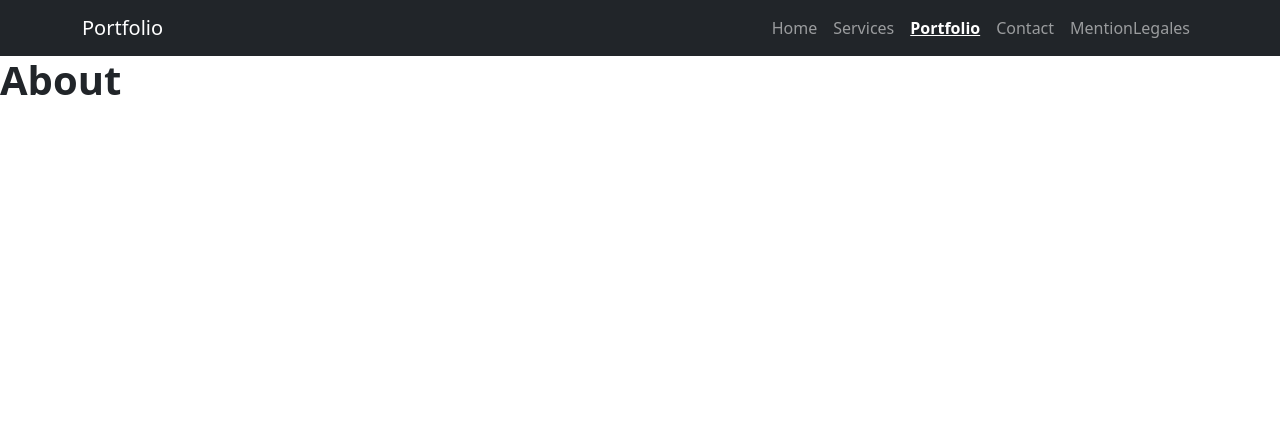
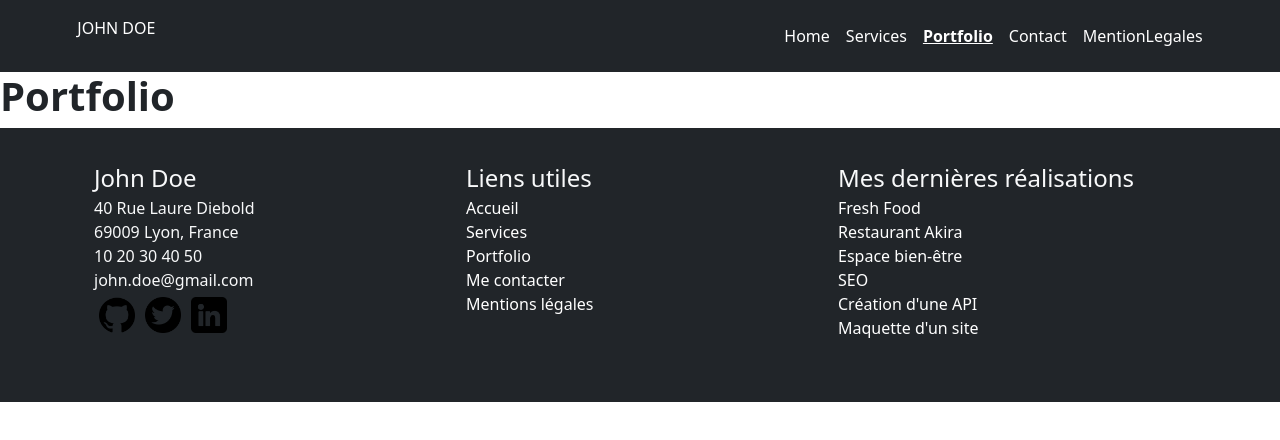
Before and after one commit to HidekashiLawliet/PortfolioCEF, a React (Create React App) app in the folder portfolio/: page /Portfolio in a window 1280 px wide. Shown: the top 440 px of the page. Built offline with nearby package versions, Linux system fonts and the light colour scheme.

Commit message:
Migrate styles to SCSS and update Navbar layout
Replaced App.css with App.scss and added sass as a dev dependency. Updated imports and layout in App.js and Navbar.js to use SCSS and improve header styling. Modified Portfolio.js to display 'Portfolio' instead of 'About'.

```diff
--- a/portfolio/package.json
+++ b/portfolio/package.json
@@ -37,5 +37,8 @@
             "last 1 firefox version",
             "last 1 safari version"
         ]
+    },
+    "devDependencies": {
+        "sass": "^1.97.3"
     }
 }
--- a/portfolio/src/App.js
+++ b/portfolio/src/App.js
@@ -1,7 +1,7 @@
 import 'bootstrap/dist/css/bootstrap.min.css';
 import "https://cdn.jsdelivr.net/npm/bootstrap@5.3.8/dist/js/bootstrap.bundle.min.js";
 import { useState } from "react";
-import './App.css';
+import './App.scss';
 import textIcon from "./assets/icon/file-text.svg";
 import pingIcon from "./assets/icon/map-pin.svg";
 import personIcon from "./assets/icon/person-16.svg";
@@ -14,8 +14,7 @@ import linkedinFav from "./assets/img/linkedin.png";
 import twitterFav from "./assets/img/twitter.png";
 
 
-import 'bootstrap/dist/css/bootstrap.min.css';
-import { BrowserRouter, Link, Route, Routes } from "react-router-dom";
+import { BrowserRouter, Route, Routes } from "react-router-dom";
 import Navbar from "./components/Navbar";
 import Contact from "./pages/Contact";
 import MentionLegales from "./pages/MentionLegales";
@@ -55,26 +54,26 @@ function CardMenu({ onClose }) {
 	);
 }
 
-function Header() {
-	return (
-		<div className="header d-flex justify-content-center bg-dark col-md-12">
-			<div className="d-flex justify-content-between col-md-11 text-white p-3">
-				<a className="text-white text-decoration-none">
-					<span> JOHN DOE</span>
-				</a>
-				<div>
-					<a href="#home" data-bs-spy="scroll" className="nav-pills active text-white text-decoration-none">
-						<span className="customLink active">HOME</span>
-					</a>
-					<Link to="/services" className='nav-pills text-white text-decoration-none'><span className="customLink" >SERVICES</span></Link>
-					<Link to="/portfolio" className='nav-pills text-white text-decoration-none'><span className="customLink ">PORTFOLIO</span></Link>
-					<Link to="/contact" className='nav-pills text-white text-decoration-none'><span className="customLink">CONTACT</span></Link>
-					<Link to="/mentionsLegales" className='nav-pills text-white text-decoration-none'><span className="customLink">MENTIONS LÉGALES</span></Link>
-				</div>
-			</div>
-		</div>
-	);
-}
+//function Header() {
+// return (
+// 	<div className="header d-flex justify-content-center bg-dark col-md-12">
+// 		<div className="d-flex justify-content-between col-md-11 text-white p-3">
+// 			<a className="text-white text-decoration-none">
+// 				<span> JOHN DOE</span>
+// 			</a>
+// 			<div>
+// 				<a href="#home" data-bs-spy="scroll" className="nav-pills active text-white text-decoration-none">
+// 					<span className="customLink active">HOME</span>
+// 				</a>
+// 				<Link to="/services" className='nav-pills text-white text-decoration-none'><span className="customLink" >SERVICES</span></Link>
+// 				<Link to="/portfolio" className='nav-pills text-white text-decoration-none'><span className="customLink ">PORTFOLIO</span></Link>
+// 				<Link to="/contact" className='nav-pills text-white text-decoration-none'><span className="customLink">CONTACT</span></Link>
+// 				<Link to="/mentionsLegales" className='nav-pills text-white text-decoration-none'><span className="customLink">MENTIONS LÉGALES</span></Link>
+// 			</div>
+// 		</div>
+// 	</div>
+// );
+//}
 
 function Home() {
 	const [isCardMenuOpen, setIsCardMenuOpen] = useState(false);
@@ -220,10 +219,9 @@ function Footer() {
 function Display() {
 	return (
 		<section className="desktop">
-			<Header />
+			{/* <Header /> */}
 			<Home />
 			<SkillsPart />
-			<Footer />
 		</section>
 	);
 }
@@ -231,8 +229,6 @@ function Display() {
 function App() {
 
 	return (
-
-
 		<BrowserRouter>
 			<Navbar />
 			<main className="content">
@@ -244,6 +240,7 @@ function App() {
 					<Route path="/MentionLegales" element={<MentionLegales />} />
 				</Routes>
 			</main >
+			<Footer />
 		</BrowserRouter>
 	);
 
--- a/portfolio/src/App.css
+++ b/portfolio/src/App.scss
@@ -1,4 +1,4 @@
-@import url('https://fonts.googleapis.com/css2?family=Nunito+Sans:ital,opsz,wght@0,6..12,200..1000;1,6..12,200..1000&display=swap');
+@import url("https://fonts.googleapis.com/css2?family=Nunito+Sans:ital,opsz,wght@0,6..12,200..1000;1,6..12,200..1000&display=swap");
 
 .desktop,
 .tablet,
@@ -9,19 +9,28 @@
 /* Desktop */
 @media (min-width: 1290px) {
 	.desktop {
-		font-family: 'Nunito Sans', sans-serif;
+		font-family: "Nunito Sans", sans-serif;
 		display: flex;
 		height: 200vh;
 		background-color: rgb(255, 255, 255);
 		flex-direction: column;
-
+	}
 	.header {
 		margin: auto;
 		display: flex;
 		justify-content: space-between;
+
 		font-size: 20px;
 		position: fixed;
 		top: 0;
+		background-color: #0d6efd;
+	}
+	#home {
+		background-color: rgb(255, 255, 255);
+		align-items: center;
+		background-image: url("./assets/img/hero-bg.jpg");
+		background-color: rgba(255, 255, 255, 1);
+	}
 }
 
 #home {
@@ -34,9 +43,6 @@
 .introduction {
 	font-size: 4rem;
 	color: white;
-
-		}
-	}
 }
 
 h1 {
@@ -71,9 +77,7 @@ p {
 .active {
 	font-weight: bold;
 	text-decoration: underline;
-
 }
-
 
 .App {
 	display: flexbox;
@@ -117,7 +121,6 @@ p {
 .AboutMe {
 	padding: 0rem 3rem;
 	text-align: left;
-
 }
 
 .MySkills {
@@ -170,7 +173,6 @@ p {
 	height: 16px;
 }
 
-
 /* Tablet */
 @media (min-width: 768px) and (max-width: 1289px) {
 	.tablet {
@@ -182,7 +184,6 @@ p {
 	}
 }
 
-
 /* Mobile */
 @media (max-width: 767px) {
 	.mobile {
--- a/portfolio/src/components/Navbar.js
+++ b/portfolio/src/components/Navbar.js
@@ -1,27 +1,28 @@
+import 'bootstrap/dist/css/bootstrap.min.css';
+import "https://cdn.jsdelivr.net/npm/bootstrap@5.3.8/dist/js/bootstrap.bundle.min.js";
 import { NavLink } from "react-router-dom";
 
 export default function Navbar() {
     return (
-        <nav className="navbar navbar-expand navbar-dark bg-dark">
-            <div className="container">
-                <NavLink className="navbar-brand" to="/">
-                    Portfolio
-                </NavLink>
-
-                <div className="navbar-nav">
-                    <NavLink className="nav-link" to="/">
+        <nav className="header bg-dark d-flex align-items-center col-md-12">
+            <div className=" d-flex margin-width-auto-2r justify-content-between position-relative col-md-11 text-white p-3 text-white text-decoratio-none">
+                <a className="text-white text-decoration-none mx-2">
+                    <span>JOHN DOE</span>
+                </a>
+                <div className="navbar-nav d-flex align-content-center flex-row">
+                    <NavLink className="nav-link mx-2" to="/">
                         Home
                     </NavLink>
-                    <NavLink className="nav-link" to="/Services">
+                    <NavLink className="nav-link margin mx-2" to="/Services">
                         Services
                     </NavLink>
-                    <NavLink className="nav-link" to="/Portfolio">
+                    <NavLink className="nav-link mx-2" to="/Portfolio">
                         Portfolio
                     </NavLink>
-                    <NavLink className="nav-link" to="/Contact">
+                    <NavLink className="nav-link mx-2" to="/Contact">
                         Contact
                     </NavLink>
-                    <NavLink className="nav-link" to="/MentionLegales">
+                    <NavLink className="nav-link mx-2 " to="/MentionLegales">
                         MentionLegales
                     </NavLink>
                 </div>
--- a/portfolio/src/pages/Portfolio.js
+++ b/portfolio/src/pages/Portfolio.js
@@ -1,3 +1,6 @@
+
 export default function About() {
-    return <h1>About</h1>;
+    return (
+        <h1>Portfolio</h1>
+    );
 }
```
Also changed, not shown: 1 other file (tests, documents, lock files or other folders). Lines whose indentation alone changed are shown as unchanged.
